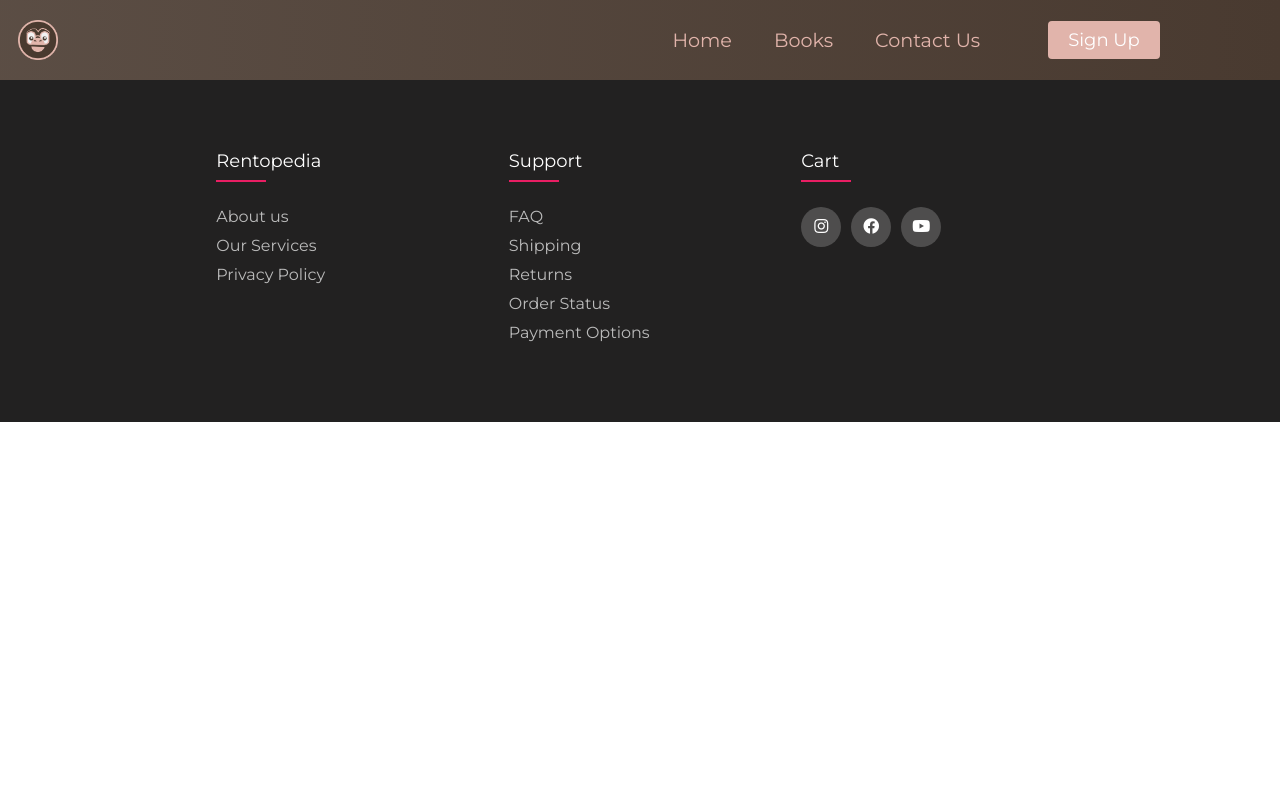
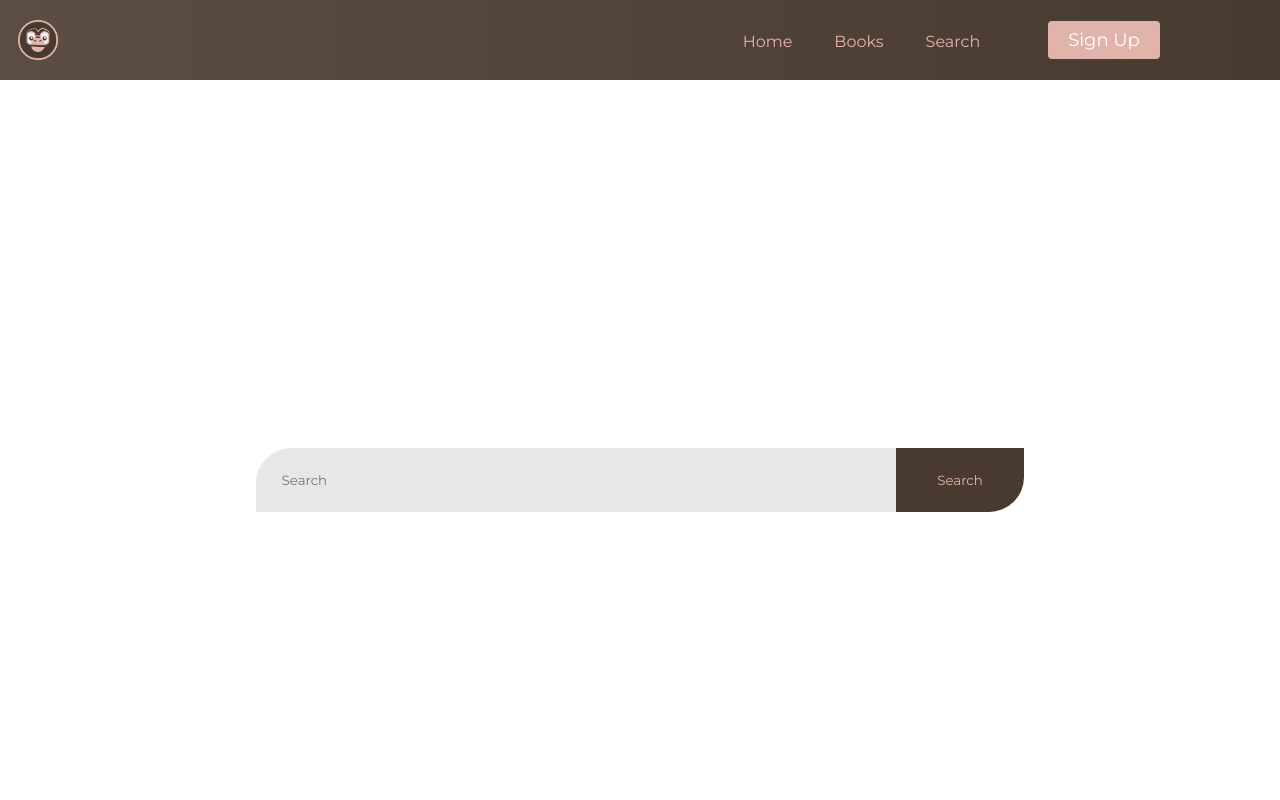
Before and after one commit to shahiutsav/rentopedia-code, a React (Create React App) app in the folder client/: page /search in a window 1280 px wide. Shown: the top 800 px of the page. Built offline with nearby package versions, Linux system fonts and the light colour scheme.

Commit message:
Implement Search Feature on Client
Search directory was created that handles search queries from user and
shows searched books.:

```diff
--- a/client/package.json
+++ b/client/package.json
@@ -12,6 +12,7 @@
         "react-dom": "^17.0.2",
         "react-helmet": "^6.1.0",
         "react-icons": "^4.3.1",
+        "react-js-pagination": "^3.0.3",
         "react-rating-stars-component": "^2.2.0",
         "react-redux": "^7.2.6",
         "react-router-dom": "^6.2.1",
--- a/client/src/App.js
+++ b/client/src/App.js
@@ -2,6 +2,7 @@ import "./App.css";
 import Navbar from "./components/layout/Navbar/Navbar";
 import Footer from "./components/layout/Footer/Footer";
 import Book from "./components/Books/Books";
+import Search from "./components/Search/Search";
 import { BrowserRouter as Router, Routes, Route } from "react-router-dom";
 
 function App() {
@@ -10,6 +11,9 @@ function App() {
             <Navbar />
             <Routes>
                 <Route path="/" element={<Book />} />
+                <Route path="/books/:keyword" element={<Book />} />
+
+                <Route path="/search" element={<Search />} />
             </Routes>
             <Footer />
         </Router>
--- a/client/src/actions/bookAction.js
+++ b/client/src/actions/bookAction.js
@@ -7,11 +7,15 @@ import {
     CLEAR_ERRORS,
 } from "../constants/bookConstants";
 
-export const getBook = () => async (dispatch) => {
+export const getBook =
+    (keyword = "") =>
+    async (dispatch) => {
         try {
             dispatch({ type: ALL_BOOK_REQUEST });
 
-        const { data } = await axios.get("/api/v1/books");
+            let link = `/api/v1/books?keyword=${keyword}`;
+
+            const { data } = await axios.get(link);
 
             dispatch({
                 type: ALL_BOOK_SUCCESS,
--- a/client/src/components/Books/Books.css
+++ b/client/src/components/Books/Books.css
@@ -65,3 +65,46 @@ h4 {
     display: table;
     margin: 0 auto;
 }
+
+.pagination-box {
+    display: flex;
+    justify-content: center;
+    margin: 6vmax;
+}
+
+.pagination {
+    display: flex;
+    justify-content: center;
+    padding: 0;
+}
+
+.page-item {
+    background-color: rgb(255, 255, 255);
+    list-style: none;
+    border-radius: 100px;
+    padding: 1rem 1.5rem;
+    transition: all 0.3s;
+    cursor: pointer;
+}
+
+.page-link {
+    text-decoration: none;
+    color: rgb(80, 80, 80);
+    transition: all 0.3s;
+}
+
+.page-item:hover {
+    background-color: rgb(230, 230, 230);
+}
+
+.page-item:hover .page-link {
+    color: rgb(80, 80, 80);
+}
+
+.pageItemActive {
+    background-color: tomato;
+}
+
+.pageLinkActive {
+    color: white;
+}
--- a/client/src/components/Books/Books.js
+++ b/client/src/components/Books/Books.js
@@ -1,28 +1,62 @@
-import React, { Fragment, useEffect } from "react";
+import React, { Fragment, useEffect, useState } from "react";
 import "./Books.css";
 import MetaData from "../layout/MetaData";
 import { getBook } from "../../actions/bookAction";
 import { useSelector, useDispatch } from "react-redux";
 
+import Pagination from "react-js-pagination";
+
 import BookCard from "./BookCard";
 
+import { useParams } from "react-router-dom";
+
 const Book = () => {
+    const { keyword } = useParams();
     const dispatch = useDispatch();
-    const { loading, error, books, bookCount } = useSelector(
+    const [currentPage, setCurrentPage] = useState(1);
+
+    const {books, bookCount, resultPerPage } = useSelector(
         (state) => state.books
     );
 
+    const setCurrentPageNo = (e) => {
+        setCurrentPage(e);
+    };
+
     useEffect(() => {
-        dispatch(getBook());
-    }, [dispatch]);
+        dispatch(getBook(keyword, currentPage));
+    }, [dispatch, keyword, currentPage]);
     return (
         <Fragment>
             <MetaData title="Rentopedia" />
             <div className="small-container">
                 <h2 className="title">Featured Books</h2>
-                <div className="row">
-                    {books && books.map((book) => <BookCard book={book} />)}
-                </div>
+                <Fragment>
+                    <div className="row">
+                        {books &&
+                            books.map((book) => (
+                                <BookCard book={book} key={book._id} />
+                            ))}
+                    </div>
+                    {resultPerPage < bookCount && (
+                        <div className="pagination-box">
+                            <Pagination
+                                activePage={currentPage}
+                                itemsCountPerPage={resultPerPage}
+                                totalItemsCount={bookCount}
+                                onChange={setCurrentPageNo}
+                                nextPageText=">"
+                                prevPageText="<"
+                                firstPageText="<<"
+                                lastPageText=">>"
+                                itemClass="page-item"
+                                linkClass="page-link"
+                                activeClass="pageItemActive"
+                                activeLinkClass="pageLinkActive"
+                            />
+                        </div>
+                    )}
+                </Fragment>
             </div>
         </Fragment>
     );
--- /dev/null
+++ b/client/src/components/Search/Search.css
@@ -0,0 +1,38 @@
+.search-box {
+    width: 100vw;
+    height: 100vh;
+    max-width: 100%;
+    display: flex;
+    justify-content: center;
+    align-items: center;
+}
+.search-box .input-field {
+    background-color: rgb(231, 231, 231);
+    border: none;
+    color: rgba(0, 0, 0, 0.637);
+    padding: 1vmax 2vmax;
+    width: 50%;
+    outline: none;
+    box-sizing: border-box;
+    font: 300 1.1vmax;
+    height: 8%;
+    border-radius: 35px 0px 0px 0px;
+}
+
+.search-box .search-btn {
+    width: 10%;
+    border-radius: 0px 0px 35px 0px;
+    height: 8%;
+    background-color: #493a30;
+    color: #e1b4ab;
+    padding: 1vmax 2vmax;
+    font: 300 1.1vmax;
+    border: none;
+    transition: all 0.5s;
+    cursor: pointer;
+}
+
+.search-box .search-btn:hover {
+    background: #e1b4ab;
+    color: #493a30;
+}
--- /dev/null
+++ b/client/src/components/Search/Search.js
@@ -0,0 +1,35 @@
+import React, { Fragment, useState } from "react";
+import "./Search.css";
+import { useNavigate } from "react-router-dom";
+import MetaData from "../layout/MetaData";
+
+const Search = () => {
+    const [keyword, setKeyword] = useState("");
+    const navigate = useNavigate();
+
+    const searchSubmitHandler = (e) => {
+        e.preventDefault();
+        if (keyword.trim()) {
+            navigate(`/books/${keyword}`);
+        } else {
+            navigate("/");
+        }
+    };
+
+    return (
+        <Fragment>
+            <MetaData title={"BookChimp - Search"} />
+            <form className="search-box" onSubmit={searchSubmitHandler}>
+                <input
+                    className="input-field"
+                    type="text"
+                    placeholder="Search"
+                    onChange={(e) => setKeyword(e.target.value)}
+                />
+                <input className="search-btn" type="submit" value="Search" />
+            </form>
+        </Fragment>
+    );
+};
+
+export default Search;
--- a/client/src/components/layout/Navbar/MenuItems.js
+++ b/client/src/components/layout/Navbar/MenuItems.js
@@ -1,17 +1,17 @@
 export const MenuItems = [
     {
         title: "Home",
-        url: "#",
+        url: "/",
         cName: "nav-links",
     },
     {
         title: "Books",
-        url: "#",
+        url: "/books",
         cName: "nav-links",
     },
     {
-        title: "Contact Us",
-        url: "#",
+        title: "Search",
+        url: "/search",
         cName: "nav-links",
     },
     {
--- a/client/src/components/layout/Navbar/Navbar.css
+++ b/client/src/components/layout/Navbar/Navbar.css
@@ -39,6 +39,7 @@
 }
 
 .nav-links {
+    font-size: medium;
     color: #e1b4ab;
     text-decoration: none;
     padding: 0.5rem 1rem;
@@ -88,6 +89,7 @@
     }
 
     .nav-links {
+        font-size: medium;
         text-align: center;
         padding: 2rem;
         width: 100%;
--- a/client/src/components/layout/Navbar/Navbar.js
+++ b/client/src/components/layout/Navbar/Navbar.js
@@ -3,6 +3,8 @@ import { MenuItems } from "./MenuItems";
 import { Button } from "./Button";
 import logo from "../../images/logo.png";
 import "./Navbar.css";
+
+import Search from "../../Search/Search";
 
 class Navbar extends Component {
     state = { clicked: false };
@@ -14,7 +16,9 @@ class Navbar extends Component {
     render() {
         return (
             <nav className="navbar-items">
-                <img className="logo-picture" src={logo} alt="logo here" />
+                <a href="/">
+                    <img className="logo-picture" src={logo} alt="logo here" />
+                </a>
                 <div className="menu-icon" onClick={this.handleClick}>
                     <i
                         className={
--- a/client/src/reducers/bookReducer.js
+++ b/client/src/reducers/bookReducer.js
@@ -18,6 +18,7 @@ export const bookReducer = (state = { books: [] }, action) => {
                 loading: false,
                 books: action.payload.books,
                 bookCount: action.payload.bookCount,
+                resultPerPage: action.payload.resultPerPage,
             };
 
         case ALL_BOOK_FAIL:
```
Lines whose indentation alone changed are shown as unchanged.
